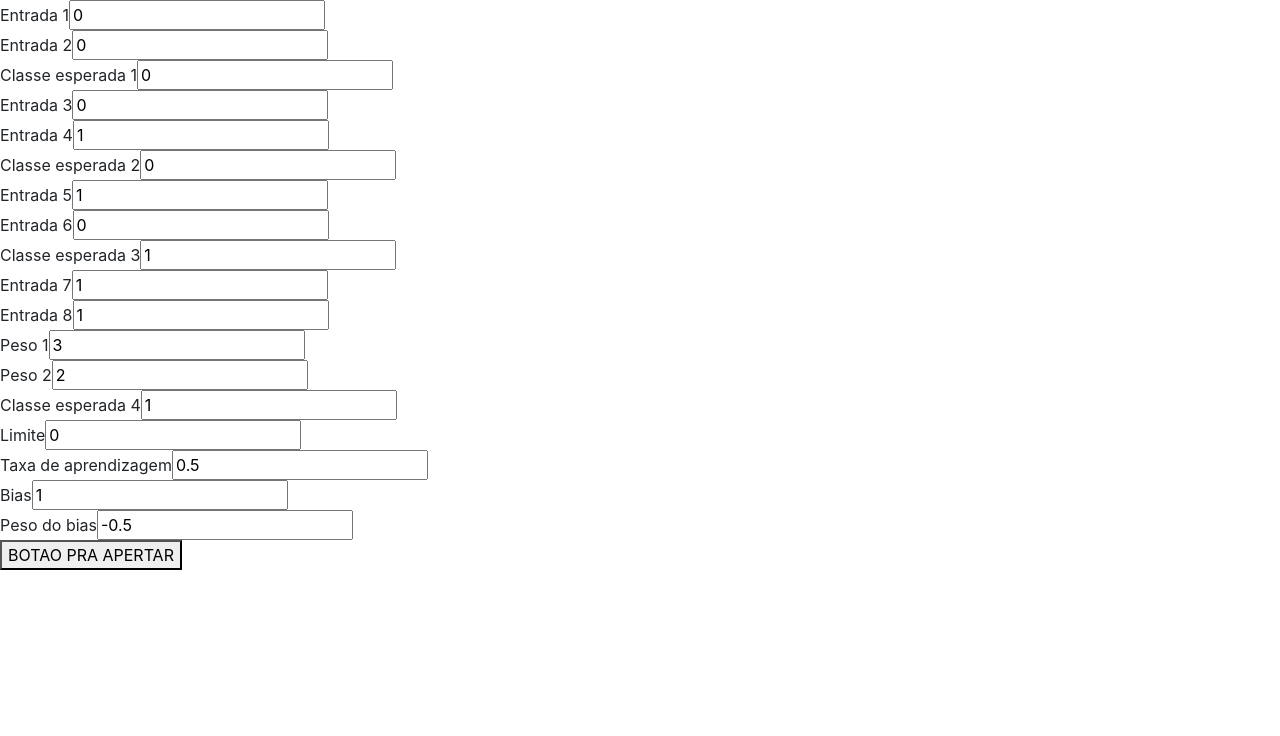
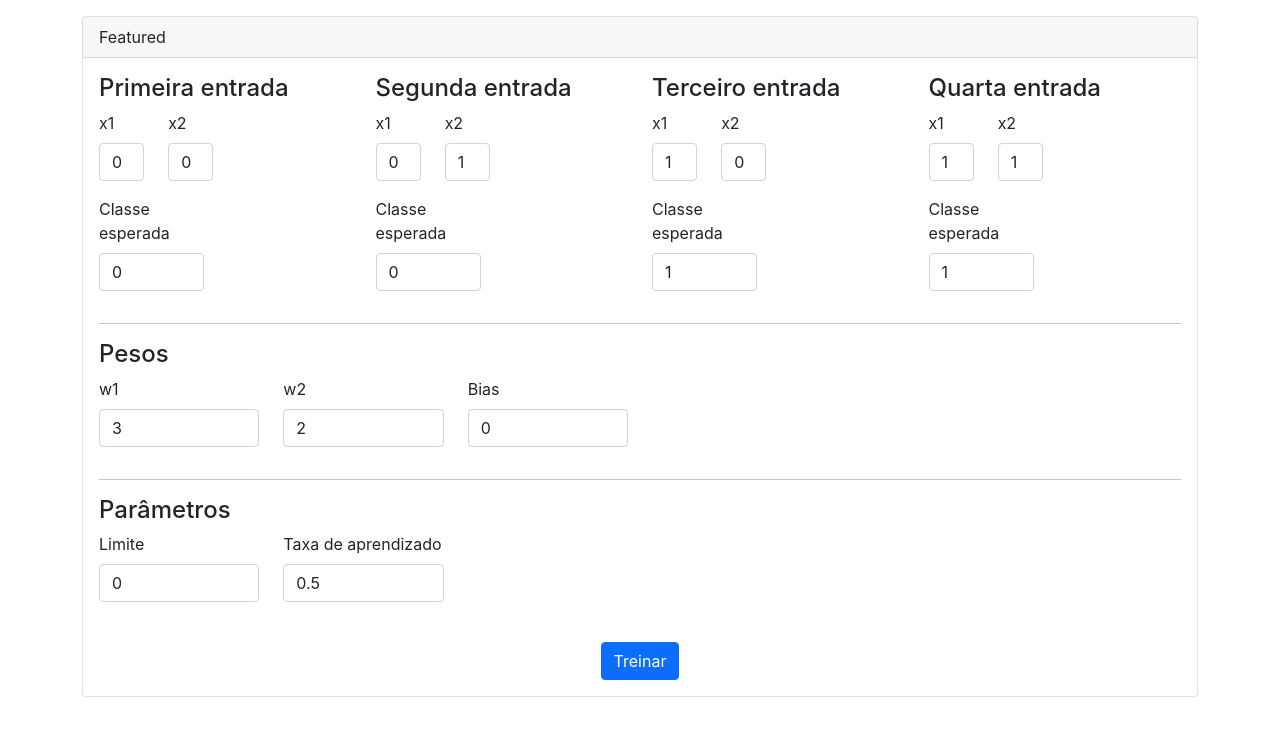
Before and after one commit to basilioarth/Perceptron-classifier, a React (Create React App) app: page / in a window 1280 px wide. Shown: the top 736 px of the page. Built offline with nearby package versions, Linux system fonts and the light colour scheme.

Commit message:
added entries

```diff
--- a/src/App.tsx
+++ b/src/App.tsx
@@ -7,144 +7,186 @@ const App = () => {
   const [isNeuronReady, setIsNeuronReady] = useState<boolean>(false);
 
   const [states, setStates] = useState<State[]>([]);
-    const [entryBias, setEntryBias] = useState<number>(1);
+  const [entryBias, setEntryBias] = useState("1");
 
-    const [weightBias, setWeightBias] = useState<number>(-0.5);
+  const [weightBias, setWeightBias] = useState("0");
 
-    const [threshold, setThreshold] = useState<number>(0);
-    const [learningRate, setLearningRate] = useState<number>(0.5);
+  const [threshold, setThreshold] = useState("0");
+  const [learningRate, setLearningRate] = useState("0.5");
 
-    const [weightOne, setWeightOne] = useState<number>(3);
-    const [weightTwo, setWeightTwo] = useState<number>(2);
+  const [weightOne, setWeightOne] = useState("3");
+  const [weightTwo, setWeightTwo] = useState("2");
 
   const [entries, setEntries] = useState({
-      entry1: 0,
-      entry2: 0,
-      entry3: 0,
-      entry4: 1,
-      entry5: 1,
-      entry6: 0,
-      entry7: 1,
-      entry8: 1
+    entryOne: "0",
+    entryTwo: "0",
+    entryThree: "0",
+    entryFour: "1",
+    entryFive: "1",
+    entrySix: "0",
+    entrySeven: "1",
+    entryEight: "1"
   })
 
   const [classes, setClasses] = useState({
-      classe1: 0,
-      classe2: 0,
-      classe3: 1,
-      classe4: 1,
+    expectedClassOne: "0",
+    expectedClassTwo: "0",
+    expectedClassThree: "1",
+    expectedClassFour: "1",
   })
 
   const treinar = () => {
-      states.push({entry_one: entries.entry1, entry_two: entries.entry2, expected_class: classes.classe1});
-      states.push({entry_one: entries.entry3, entry_two: entries.entry4, expected_class: classes.classe2});
-      states.push({entry_one: entries.entry5, entry_two: entries.entry6, expected_class: classes.classe3});
-      states.push({entry_one: entries.entry7, entry_two: entries.entry8, expected_class: classes.classe4});
+    setStates([
+      {
+        entry_one: Number(entries.entryOne),
+        entry_two: Number(entries.entryTwo),
+        expected_class: Number(classes.expectedClassOne)
+      },
+      {
+        entry_one: Number(entries.entryTwo),
+        entry_two: Number(entries.entryFour),
+        expected_class: Number(classes.expectedClassTwo)
+      },
+      {
+        entry_one: Number(entries.entryFive),
+        entry_two: Number(entries.entrySix),
+        expected_class: Number(classes.expectedClassThree)
+      },
+      {
+        entry_one: Number(entries.entrySeven),
+        entry_two: Number(entries.entryEight),
+        expected_class: Number(classes.expectedClassFour)
+      }
+    ]);
+
     setIsNeuronReady(true);
   }
 
   return (
-    <div>
-
-      <form>
-        <div>
-          <label htmlFor="">Entrada 1</label>
-          <input type="text" value={entries.entry1} onChange={(e) => setEntries({...entries, entry1: Number(e.target.value)})} />
+    <div className="container">
+      <div className="card mt-3">
+        <div className="card-header">
+          Featured
         </div>
-        <div>
-          <label htmlFor="">Entrada 2</label>
-          <input type="text" value={entries.entry2} onChange={(e) => setEntries({...entries, entry2: Number(e.target.value)})} />
+        <div className="card-body">
+          <div className="row">
+            <div className="col-3">
+              <h4>Primeira entrada</h4>
+              <div className="row">
+                <div className="mb-3 col-3">
+                  <label className="form-label">x1</label>
+                  <input type="text" pattern="[+-]?([0-9]*[.])?[0-9]+" value={entries.entryOne} onChange={(e) => setEntries({ ...entries, entryOne: e.target.value })} className="form-control" />
                 </div>
-
-        <div>
-          <label htmlFor="">Classe esperada 1</label>
-          <input type="text" value={classes.classe1} onChange={(e) => setClasses({...classes, classe1: Number(e.target.value)})} />
+                <div className="mb-3 col-3">
+                  <label className="form-label">x2</label>
+                  <input type="text" value={entries.entryTwo} onChange={(e) => setEntries({ ...entries, entryTwo: e.target.value })} className="form-control" />
                 </div>
-        <div>
-          <label htmlFor="">Entrada 3</label>
-          <input type="text" value={entries.entry3} onChange={(e) => setEntries({...entries, entry3: Number(e.target.value)})} />
               </div>
-
-        <div>
-          <label htmlFor="">Entrada 4</label>
-          <input type="text" value={entries.entry4} onChange={(e) => setEntries({...entries, entry4: Number(e.target.value)})} />
+              <div className="mb-3 col-5">
+                <label className="form-label">Classe esperada</label>
+                <input type="text" value={classes.expectedClassOne} onChange={(e) => setClasses({ ...classes, expectedClassOne: e.target.value })} className="form-control" />
               </div>
-
-        <div>
-          <label htmlFor="">Classe esperada 2</label>
-          <input type="text" value={classes.classe2} onChange={(e) => setClasses({...classes, classe2: Number(e.target.value)})} />
             </div>
-        <div>
-          <label htmlFor="">Entrada 5</label>
-          <input type="text" value={entries.entry5} onChange={(e) => setEntries({...entries, entry5: Number(e.target.value)})} />
+            <div className="col-3">
+              <h4>Segunda entrada</h4>
+              <div className="row">
+                <div className="mb-3 col-3">
+                  <label className="form-label">x1</label>
+                  <input type="text" value={entries.entryThree} onChange={(e) => setEntries({ ...entries, entryThree: e.target.value })} className="form-control" />
                 </div>
-
-        <div>
-          <label htmlFor="">Entrada 6</label>
-          <input type="text" value={entries.entry6} onChange={(e) => setEntries({...entries, entry6: Number(e.target.value)})} />
+                <div className="mb-3 col-3">
+                  <label className="form-label">x2</label>
+                  <input type="text" value={entries.entryFour} onChange={(e) => setEntries({ ...entries, entryFour: e.target.value })} className="form-control" />
                 </div>
-
-        <div>
-          <label htmlFor="">Classe esperada 3</label>
-          <input type="text" value={classes.classe3} onChange={(e) => setClasses({...classes, classe3: Number(e.target.value)})} />
               </div>
-        <div>
-          <label htmlFor="">Entrada 7</label>
-          <input type="text" value={entries.entry7} onChange={(e) => setEntries({...entries, entry7: Number(e.target.value)})} />
+              <div className="mb-3 col-5">
+                <label className="form-label">Classe esperada</label>
+                <input type="text" value={classes.expectedClassTwo} onChange={(e) => setClasses({ ...classes, expectedClassTwo: e.target.value })} className="form-control" />
               </div>
-
-        <div>
-          <label htmlFor="">Entrada 8</label>
-          <input type="text" value={entries.entry8} onChange={(e) => setEntries({...entries, entry8: Number(e.target.value)})} />
             </div>
-        <div>
-          <label htmlFor="">Peso 1</label>
-          <input type="text" value={weightOne} onChange={(e) => setWeightOne(Number(e.target.value))} />
+            <div className="col-3">
+              <h4>Terceiro entrada</h4>
+              <div className="row">
+                <div className="mb-3 col-3">
+                  <label className="form-label">x1</label>
+                  <input type="text" value={entries.entryFive} onChange={(e) => setEntries({ ...entries, entryFive: e.target.value })} className="form-control" />
                 </div>
-        <div>
-          <label htmlFor="">Peso 2</label>
-          <input type="text" value={weightTwo} onChange={(e) => setWeightTwo(Number(e.target.value))} />
+                <div className="mb-3 col-3">
+                  <label className="form-label">x2</label>
+                  <input type="text" value={entries.entrySix} onChange={(e) => setEntries({ ...entries, entrySix: e.target.value })} className="form-control" />
                 </div>
-
-        <div>
-          <label htmlFor="">Classe esperada 4</label>
-          <input type="text" value={classes.classe4} onChange={(e) => setClasses({...classes, classe4: Number(e.target.value)})} />
               </div>
-        <div>
-          <label htmlFor="">Limite</label>
-          <input type="text" value={threshold} onChange={(e) => setThreshold(Number(e.target.value))} />
+              <div className="mb-3 col-5">
+                <label className="form-label">Classe esperada</label>
+                <input type="text" value={classes.expectedClassThree} onChange={(e) => setClasses({ ...classes, expectedClassThree: e.target.value })} className="form-control" />
               </div>
-        <div>
-          <label htmlFor="">Taxa de aprendizagem</label>
-          <input type="text" value={learningRate} onChange={(e) => setLearningRate(Number(e.target.value))} />
             </div>
-        <div>
-          <label htmlFor="">Bias</label>
-          <input type="text" value={entryBias} onChange={(e) => setEntryBias(Number(e.target.value))} />
+            <div className="col-3">
+              <h4>Quarta entrada</h4>
+              <div className="row">
+                <div className="mb-3 col-3">
+                  <label className="form-label">x1</label>
+                  <input type="text" value={entries.entrySeven} onChange={(e) => setEntries({ ...entries, entrySeven: e.target.value })} className="form-control" />
                 </div>
-        <div>
-          <label htmlFor="">Peso do bias</label>
-          <input type="text" value={weightBias} onChange={(e) => setWeightBias(Number(e.target.value))} />
+                <div className="mb-3 col-3">
+                  <label className="form-label">x2</label>
+                  <input type="text" value={entries.entryEight} onChange={(e) => setEntries({ ...entries, entryEight: e.target.value })} className="form-control" />
                 </div>
-        <button onClick={treinar} type="button">BOTAO PRA APERTAR</button>
-      </form>
-
-
+              </div>
+              <div className="mb-3 col-5">
+                <label className="form-label">Classe esperada</label>
+                <input type="text" value={classes.expectedClassFour} onChange={(e) => setClasses({ ...classes, expectedClassFour: e.target.value })} className="form-control" />
+              </div>
+            </div>
+          </div>
+          <hr />
+          <div className="row">
+            <h4>Pesos</h4>
+            <div className="mb-3 col-2">
+              <label className="form-label">w1</label>
+              <input type="text" value={weightOne} onChange={(e) => setWeightOne(e.target.value)} className="form-control" />
+            </div>
+            <div className="mb-3 col-2">
+              <label className="form-label">w2</label>
+              <input type="text" value={weightTwo} onChange={(e) => setWeightTwo(e.target.value)} className="form-control" />
+            </div>
+            <div className="mb-3 col-2">
+              <label className="form-label">Bias</label>
+              <input type="text" value={weightBias} onChange={(e) => setWeightBias(e.target.value)} className="form-control" />
+            </div>
+          </div>
+          <hr />
+          <div className="row">
+            <h4>Parâmetros</h4>
+            <div className="mb-3 col-2">
+              <label className="form-label">Limite</label>
+              <input type="text" value={threshold} onChange={(e) => setThreshold(e.target.value)} className="form-control" />
+            </div>
+            <div className="mb-3 col-2">
+              <label className="form-label">Taxa de aprendizado</label>
+              <input type="text" value={learningRate} onChange={(e) => setLearningRate(e.target.value)} className="form-control" />
+            </div>
+          </div>
+          <div className="col-12 text-center mt-4">
+            <button className="btn btn-primary" onClick={treinar} type="button">Treinar</button>
+          </div>
+        </div>
+      </div>
       {
         isNeuronReady ?
           <NeuronComponent
-          states = {states}
-          entryBias = {entryBias}
-          weightBias = {weightBias}
-          threshold = {threshold}
-          learningRate = {learningRate}
-          weight_one = {weightOne}
-          weight_two = {weightTwo}
+            states={states}
+            entryBias={Number(entryBias)}
+            weightBias={Number(weightBias)}
+            threshold={Number(threshold)}
+            learningRate={Number(learningRate)}
+            weight_one={Number(weightOne)}
+            weight_two={Number(weightTwo)}
           />
           : <></>
       }
 
-    </div>
+    </div >
   );
 }
 
```
Lines whose indentation alone changed are shown as unchanged.
